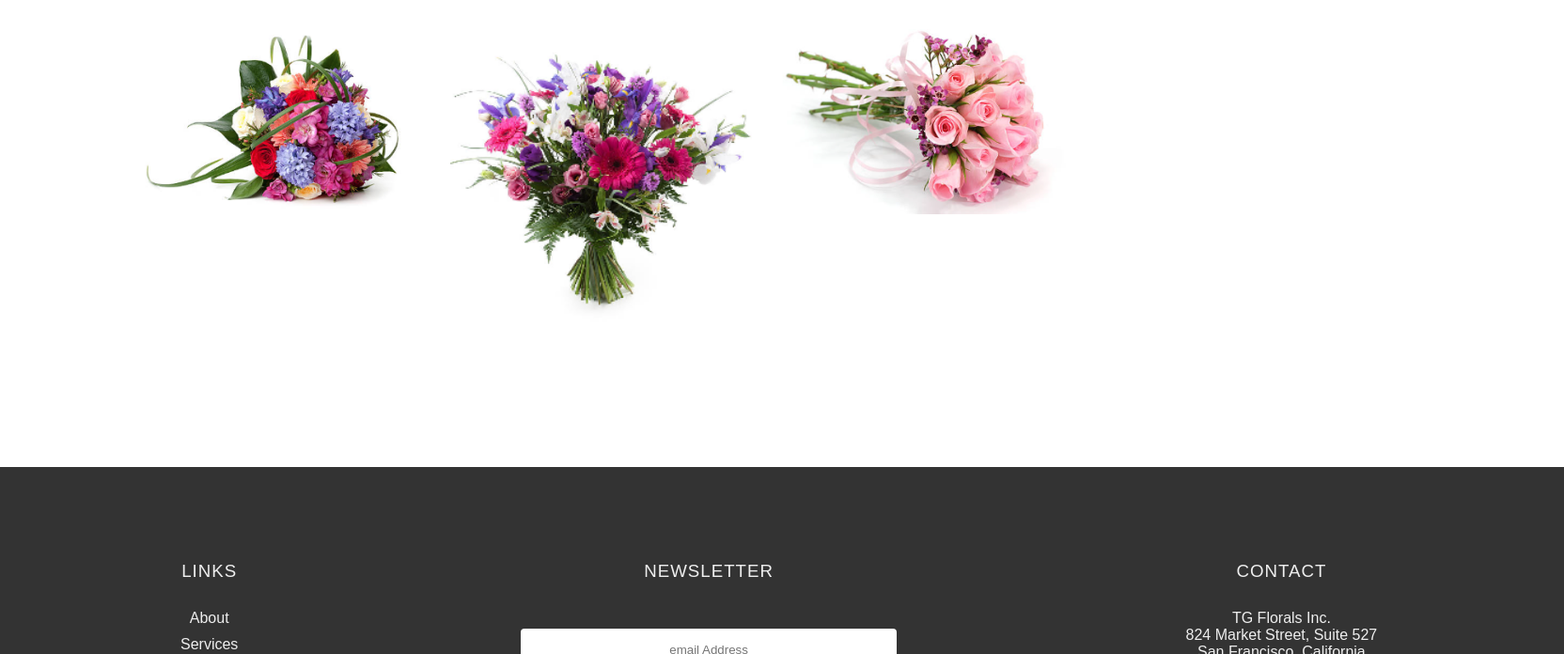
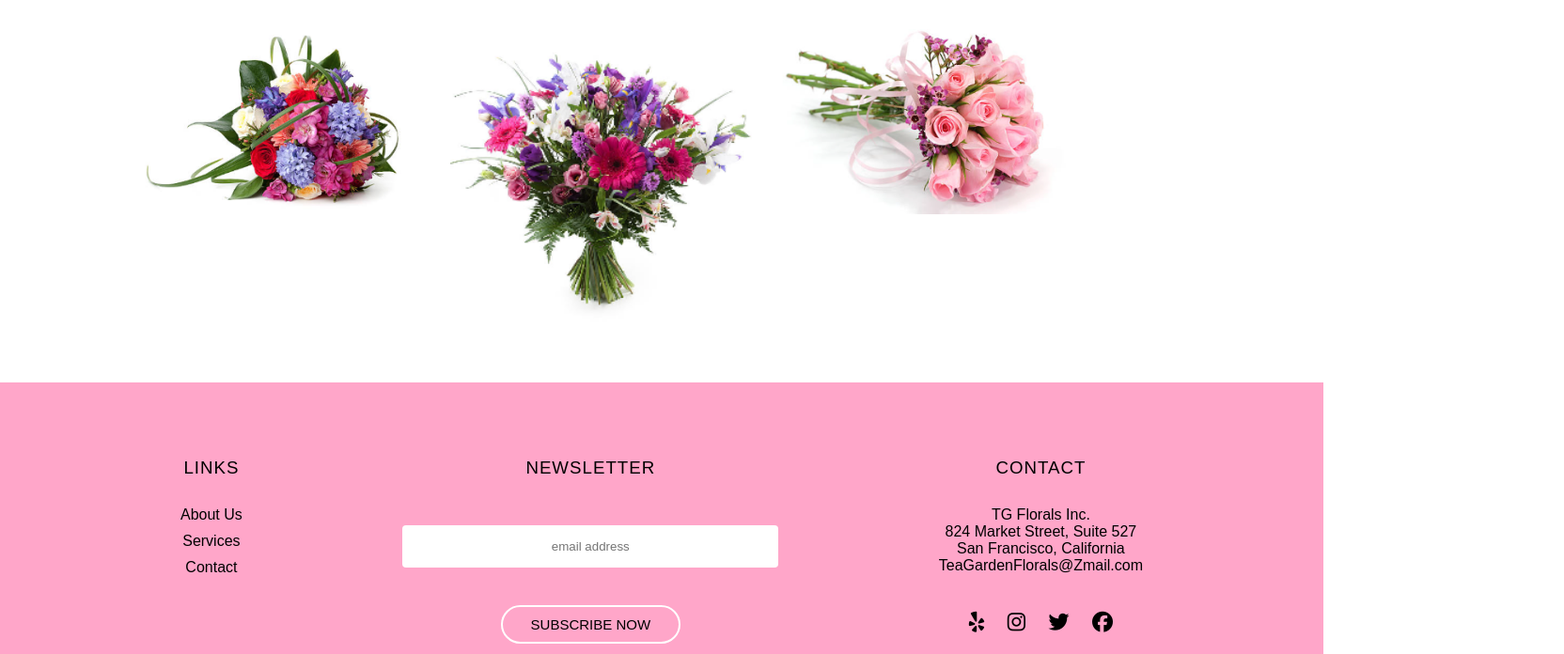
Before and after one commit to JCPTrevillian/Flower-gallery, a plain HTML site: page index.html in a window 1280 px wide. Shown: the part 2104-2800 px from the top of the page at 94% size, 1664 px wide, since content can reach past the window. Drawn offline with Linux system fonts and the light colour scheme.

Commit message:
footer adj, socials adj

```diff
--- a/index.html
+++ b/index.html
@@ -9,7 +9,7 @@
 <body>
   <div class="header">
     <h1>Tea Garden Florals</h1>
-    <p>Our arrangements for satisfied clients this month</p>
+    <p>Arrangements for this month's satisfied customers</p>
   </div>
 
     <div class="full-img" id="fullImgBox">
@@ -54,14 +54,14 @@
   <div class="footer">
       <div class="col-1">
           <h3>LINKS</h3>
-          <a href="#">About</a>
+          <a href="#">About Us</a>
           <a href="#">Services</a>
           <a href="#">Contact</a>
       </div>
       <div class="col-2">
           <h3>NEWSLETTER</h3>
           <form>
-              <input type="email" placeholder="email Address" required>
+              <input type="email" placeholder="email address" required>
               <br>
               <button type="submit">SUBSCRIBE NOW</button>
           </form>
@@ -70,10 +70,10 @@
           <h3>CONTACT</h3>
           <p>TG Florals Inc.<br>824 Market Street, Suite 527 <br>San Francisco, California<br>TeaGardenFlorals@Zmail.com</p>
           <div class="social-icons">
+              <i class="fab fa-yelp"></i>
               <i class="fab fa-instagram"></i>
+              <i class="fab fa-twitter"></i>
               <i class="fab fa-facebook"></i>
-              <i class="fab fa-twitter"></i>
-              <i class="fab fa-instagram"></i>
           </div>
 
       </div>
--- a/style.css
+++ b/style.css
@@ -7,6 +7,7 @@ body{
     background: #ffffff;
 }
 .header{
+    width: 100%;
     padding: 60px;
     text-align: center;
     background: #ffa6c9;
@@ -57,11 +58,11 @@ body{
     cursor: pointer;
 }
 .footer{
-    margin-top: 150px;
-    width: 100%;
-    padding: 100px 15%;
-    background: #333;
-    color: #efefef;
+    margin-top: 60px;
+    width: 80%;
+    padding: 80px 15%;
+    background: #ffa6c9;
+    color: #000000;
     display: flex;
 }
 .footer div{
@@ -78,7 +79,7 @@ body{
 .col-1 a{
     display: block;
     text-decoration: none;
-    color: #efefef;
+    color: #000000;
     margin-bottom: 10px;
 }
 form input{
@@ -94,7 +95,7 @@ form input{
 form button{
     background: transparent;
     border: 2px solid #fff;
-    color: #fff;
+    color: #000000;
     border-radius: 30px;
     padding: 10px 30px;
     font-size: 15px;
```
